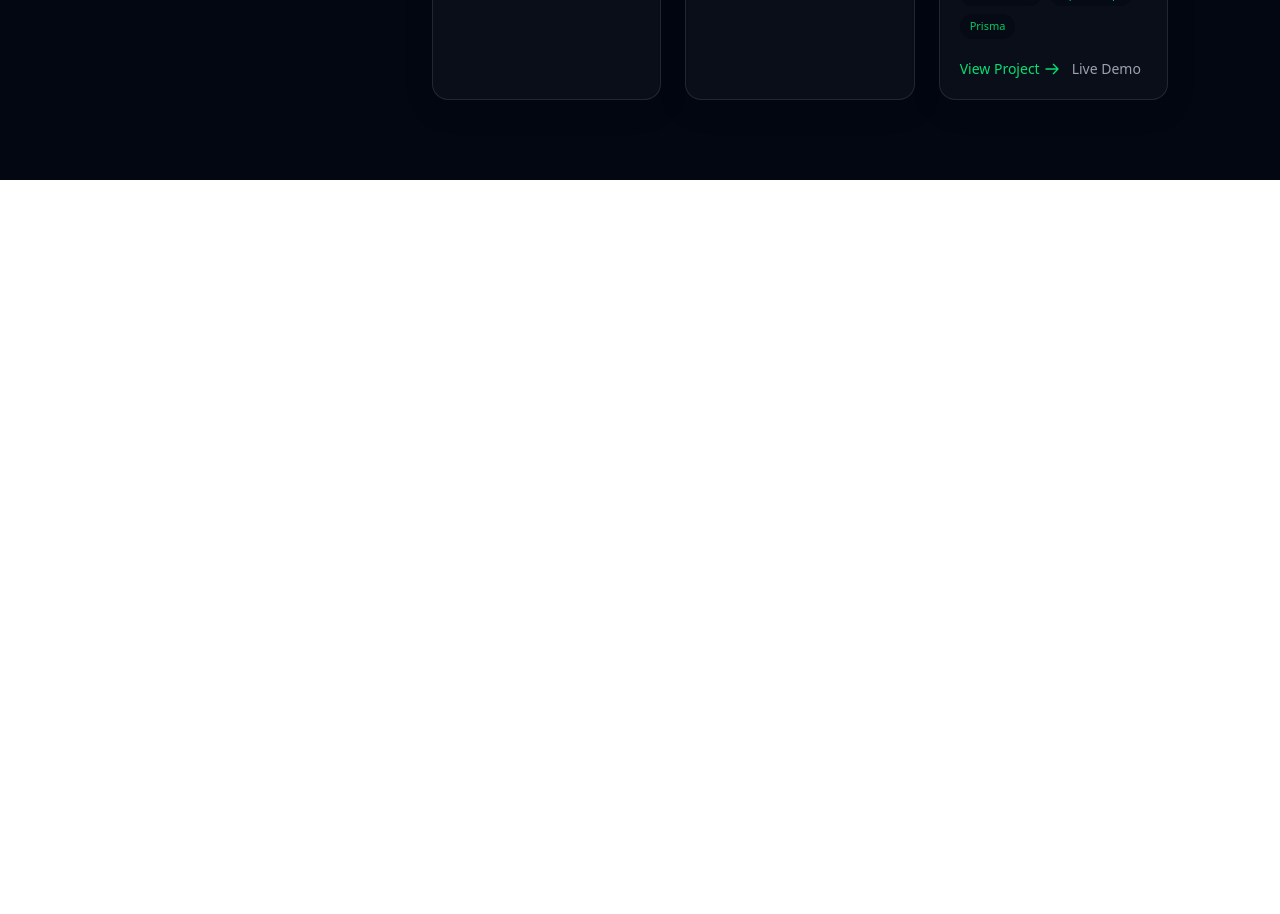
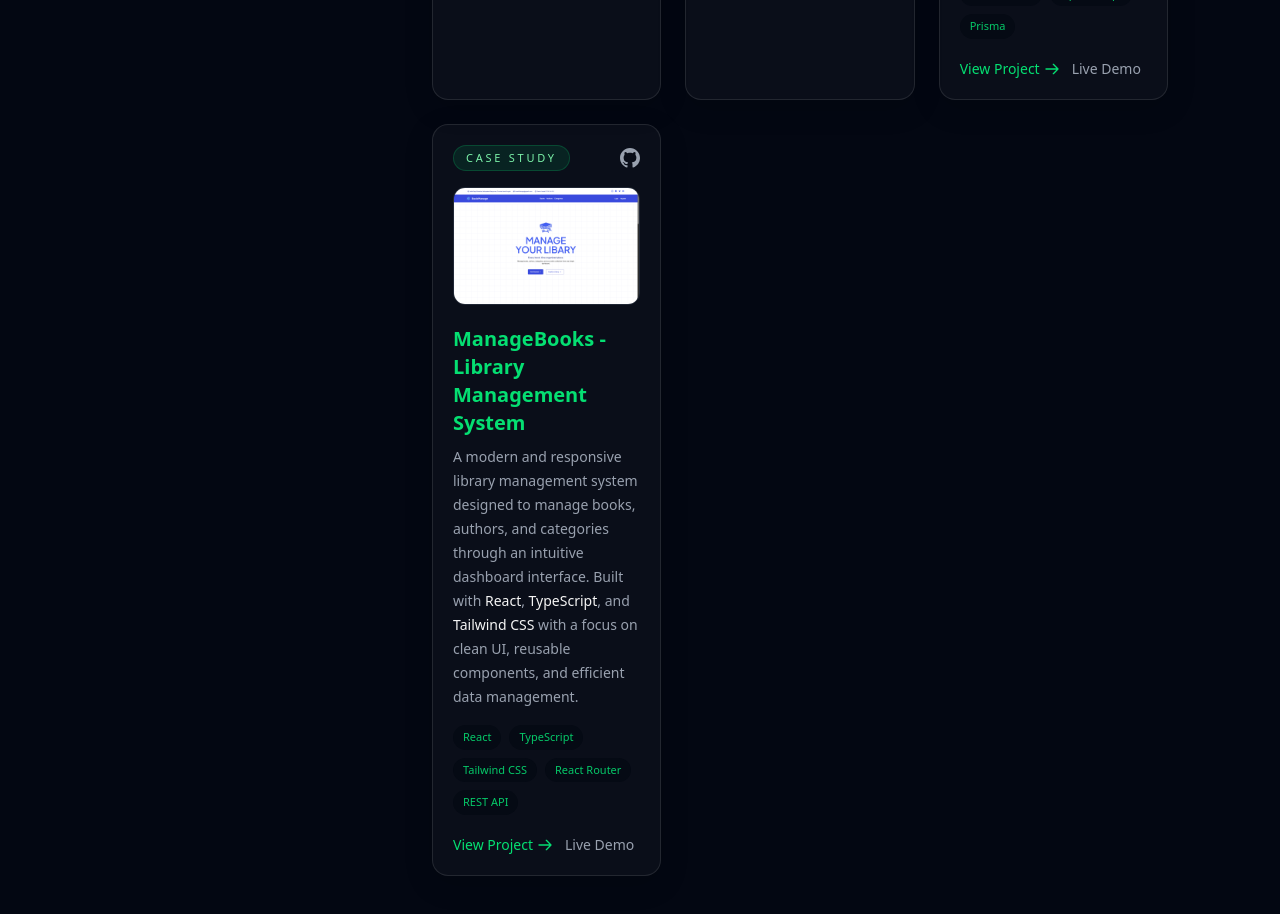
Before and after one commit to GesaXB/GesaPortofolio, a React (Vite) app: page /#/project in a window 1280 px wide. Shown: the part 880-1794 px from the top of the page. Before the commit the page ends 1060 px from the top, so only its background shows below. Built offline with nearby package versions, Linux system fonts and the light colour scheme.

Commit message:
feat/Project4

```diff
--- a/src/data/data.js
+++ b/src/data/data.js
@@ -28,6 +28,7 @@ export const experienceData = [
 ];
 
 import AzaliaProject from "../assets/AzaliaProject.png";
+import ManageLibary from "../assets/BookManage.png";
 import NusaAIProject from "../assets/NusaAI.png";
 import StepUpProject from "../assets/StepUPProject.png";
 
@@ -61,5 +62,16 @@ export const projectData = [
     demo: "https://nusa-ai-nine.vercel.app/",
     github: "https://github.com/GesaXB/NusaAi",
     image: NusaAIProject
+  },
+  {
+    id: 4,
+    title: "ManageBooks - Library Management System",
+    description:
+      "A modern and responsive library management system designed to manage books, authors, and categories through an intuitive dashboard interface. Built with React, TypeScript, and Tailwind CSS with a focus on clean UI, reusable components, and efficient data management.",
+    tags: ["React", "TypeScript", "Tailwind CSS", "React Router", "REST API"],
+    link: "https://libary-management-frontend-gamma.vercel.app/",
+    demo: "https://libary-management-frontend-gamma.vercel.app/",
+    github: "https://github.com/GesaXB/LibayGoManagement",
+    image: ManageLibary
   }
 ];
```
Also changed, not shown: src/assets/BookManage.png (added).
